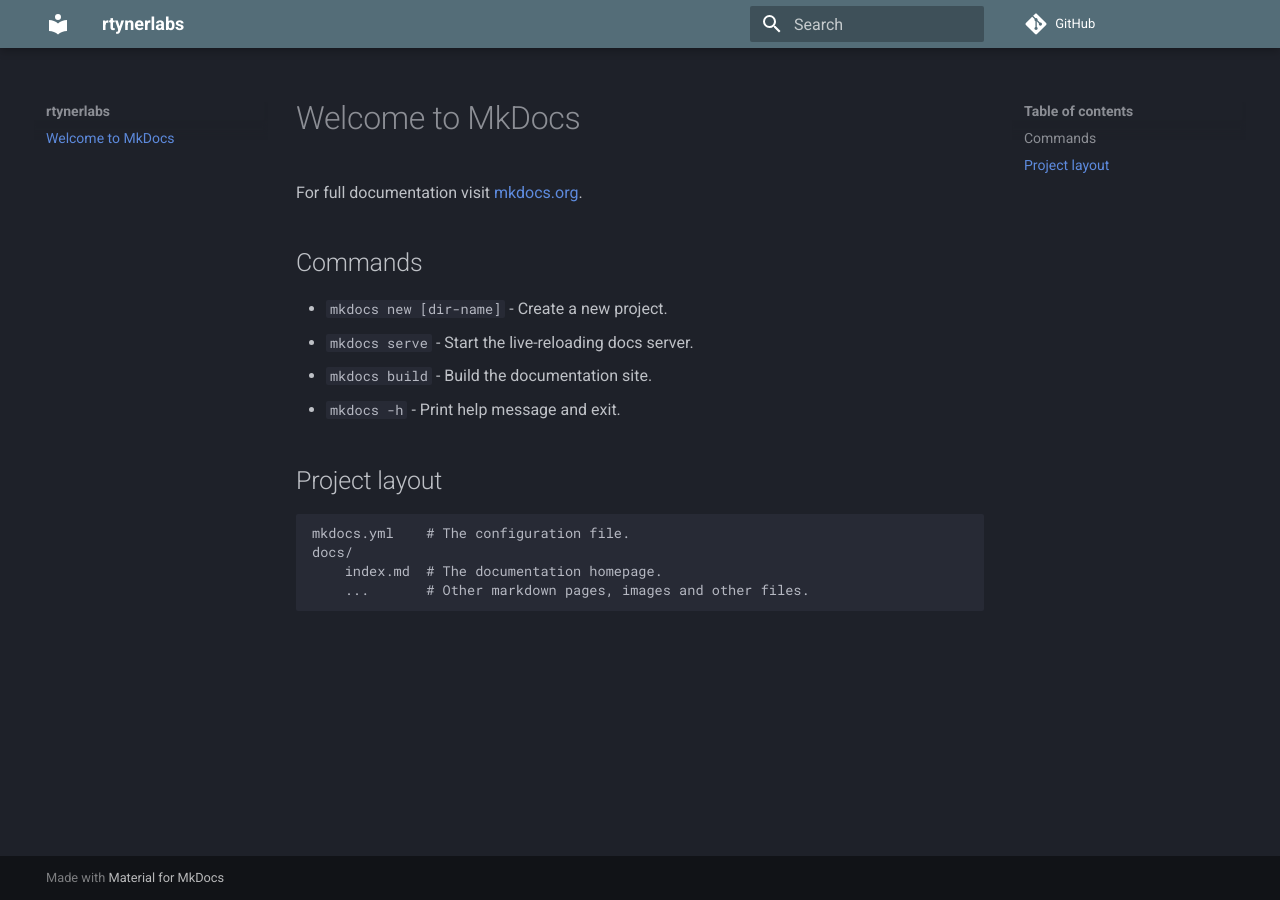
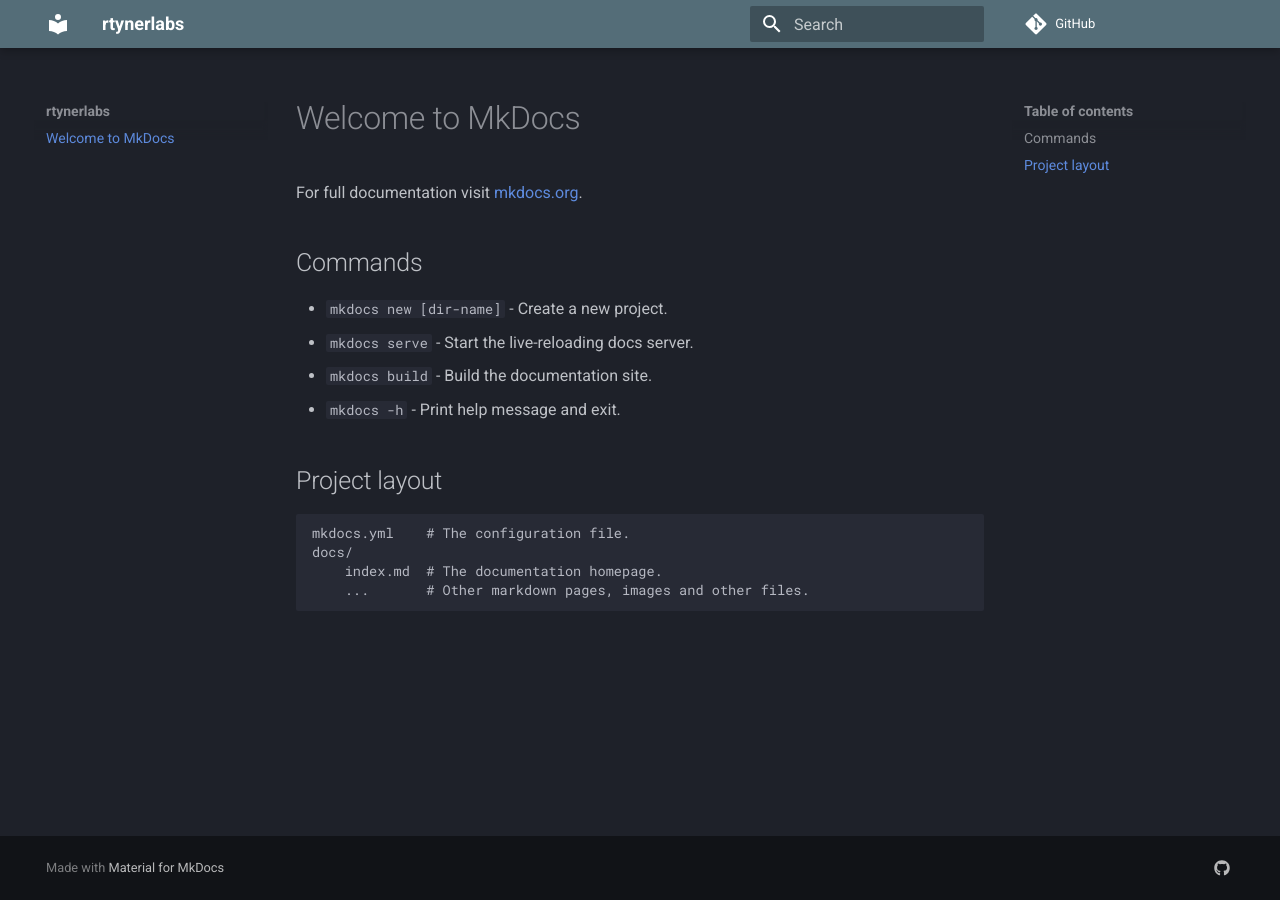
Before and after one commit to rtyner/mkdocs, an MkDocs documentation site: the page built from docs/index.md, in a window 1280 px wide. Built offline with MkDocs 1.6.1 and Material for MkDocs 9.7.7, drawn with Linux system fonts in a browser that asks for light colours; comment, search, counter and statistics services are not loaded.

Commit message:
changed footed and added plugins

```diff
--- a/mkdocs.yml
+++ b/mkdocs.yml
@@ -7,3 +7,15 @@
     scheme: slate
     primary: blue grey
     accent: deep orange
+extra:
+  copyright: Copyright &copy; 2021 rtynerlabs.xyz
+  social:
+    - icon: fontawesome/brands/github
+      link: https://github.com/rtyner
+      name: rtyner on GitHub
+markdown_extensions:
+  - pymdownx.highlight
+  - pymdownx.superfences
+  - pymdownx.inlinehilite
+  - pymdownx.keys
+  - pymdownx.keys
```
